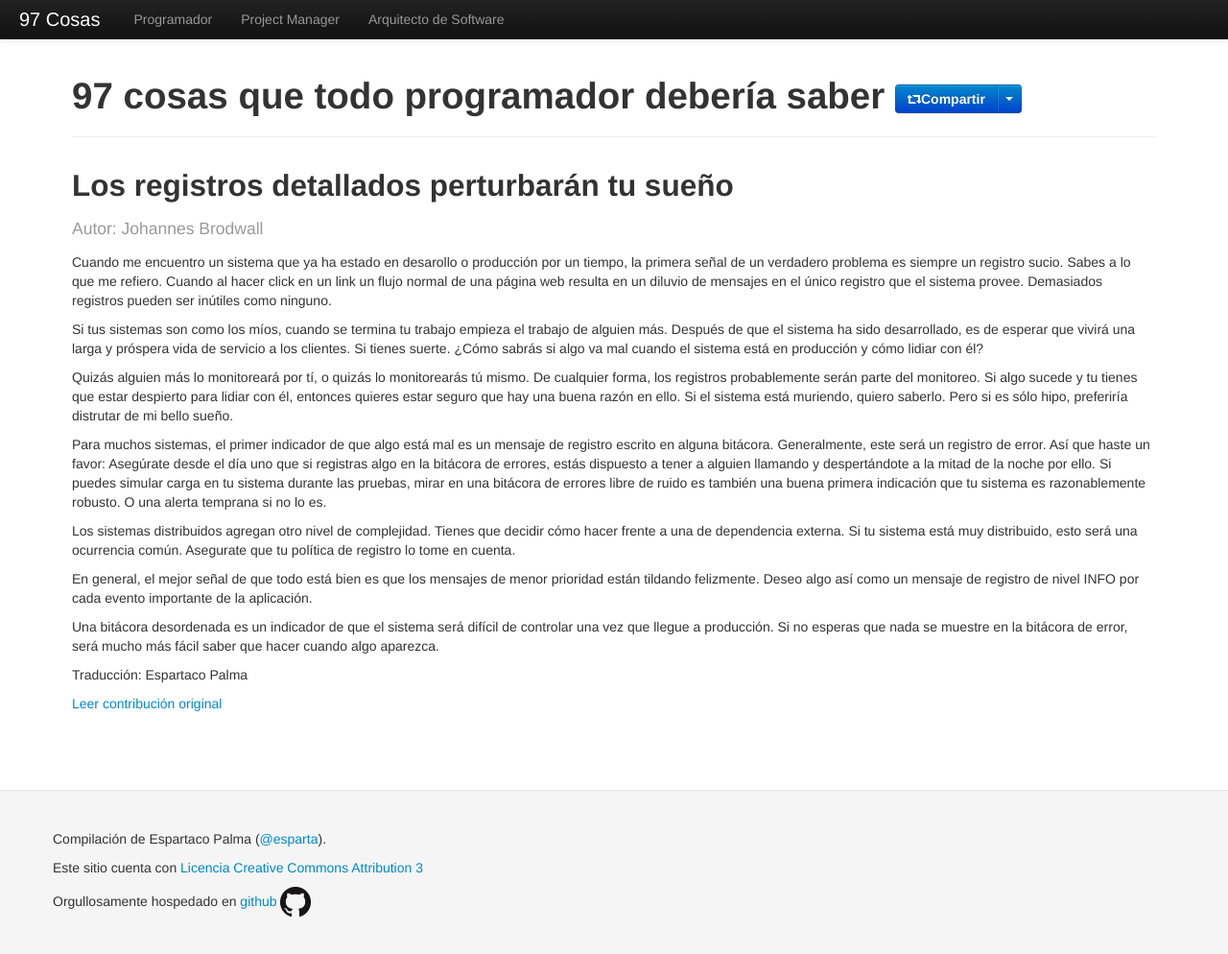
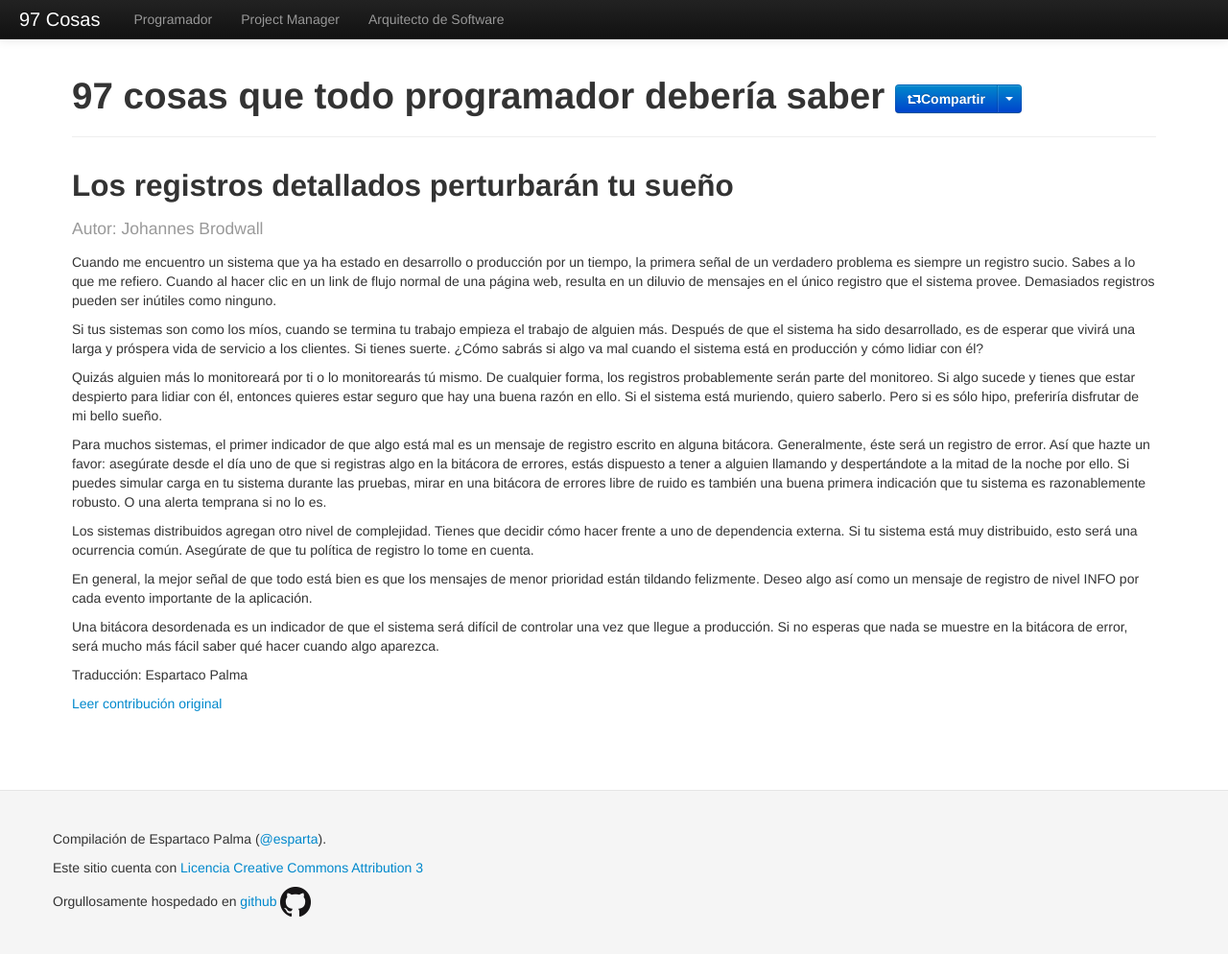
Before and after one commit to esparta/97cosas, a Jekyll site: the page built from programador/registros-detallados-quitaran-sueno.md, in a window 1280 px wide and 996 px high. Shown: the whole window at 96% size. Built offline with Jekyll 4.4.1, drawn with Linux system fonts in a browser that asks for light colours; comment, search, counter and statistics services are not loaded.

Commit message:
Spelling corrections on registros-detallados-quitaran-sueno

```diff
--- a/programador/registros-detallados-quitaran-sueno.md
+++ b/programador/registros-detallados-quitaran-sueno.md
@@ -7,10 +7,10 @@ translator: Espartaco Palma
 original: http://programmer.97things.oreilly.com/wiki/index.php/Verbose_Logging_Will_Disturb_Your_Sleep
 ---
 
-Cuando me encuentro un sistema que ya ha estado en desarollo o
+Cuando me encuentro un sistema que ya ha estado en desarrollo o
 producción por un tiempo, la primera señal de un verdadero problema es
 siempre un registro sucio. Sabes a lo que me refiero. Cuando al hacer
-click en un link un flujo normal de una página web resulta en un diluvio
+clic en un link de flujo normal de una página web, resulta en un diluvio
 de mensajes en el único registro que el sistema provee. Demasiados
 registros pueden ser inútiles como ninguno.
 
@@ -20,34 +20,34 @@ desarrollado, es de esperar que vivirá una larga y próspera vida de
 servicio a los clientes. Si tienes suerte. ¿Cómo sabrás si algo va mal
 cuando el sistema está en producción y cómo lidiar con él?
 
-Quizás alguien más lo monitoreará por tí, o quizás lo monitorearás tú
-mismo. De cualquier forma, los registros probablemente serán parte del
-monitoreo. Si algo sucede y tu tienes que estar despierto para lidiar
-con él, entonces quieres estar seguro que hay una buena razón en ello.
-Si el sistema está muriendo, quiero saberlo. Pero si es sólo hipo,
-preferiría distrutar de mi bello sueño.
+Quizás alguien más lo monitoreará por ti o lo monitorearás tú mismo. De
+cualquier forma, los registros probablemente serán parte del monitoreo.
+Si algo sucede y tienes que estar despierto para lidiar con él, entonces
+quieres estar seguro que hay una buena razón en ello. Si el sistema está
+muriendo, quiero saberlo. Pero si es sólo hipo, preferiría disfrutar de
+mi bello sueño.
 
 Para muchos sistemas, el primer indicador de que algo está mal es un
-mensaje de registro escrito en alguna bitácora. Generalmente, este será
-un registro de error. Así que haste un favor: Asegúrate desde el día uno
-que si registras algo en la bitácora de errores, estás dispuesto a tener
-a alguien llamando y despertándote a la mitad de la noche por ello. Si
-puedes simular carga en tu sistema durante las pruebas, mirar en una
-bitácora de errores libre de ruido es también una buena primera
+mensaje de registro escrito en alguna bitácora. Generalmente, éste será
+un registro de error. Así que hazte un favor: asegúrate desde el día uno
+de que si registras algo en la bitácora de errores, estás dispuesto a
+tener a alguien llamando y despertándote a la mitad de la noche por
+ello. Si puedes simular carga en tu sistema durante las pruebas, mirar
+en una bitácora de errores libre de ruido es también una buena primera
 indicación que tu sistema es razonablemente robusto. O una alerta
 temprana si no lo es.
 
 Los sistemas distribuidos agregan otro nivel de complejidad. Tienes que
-decidir cómo hacer frente a una de dependencia externa. Si tu sistema
-está muy distribuido, esto será una ocurrencia común. Asegurate que tu
-política de registro lo tome en cuenta.
+decidir cómo hacer frente a uno de dependencia externa. Si tu sistema
+está muy distribuido, esto será una ocurrencia común. Asegúrate de que
+tu política de registro lo tome en cuenta.
 
-En general, el mejor señal de que todo está bien es que los mensajes de
+En general, la mejor señal de que todo está bien es que los mensajes de
 menor prioridad están tildando felizmente. Deseo algo así como un
 mensaje de registro de nivel INFO por cada evento importante de la
 aplicación.
 
 Una bitácora desordenada es un indicador de que el sistema será difícil
 de controlar una vez que llegue a producción. Si no esperas que nada se
-muestre en la bitácora de error, será mucho más fácil saber que hacer
+muestre en la bitácora de error, será mucho más fácil saber qué hacer
 cuando algo aparezca.
```
